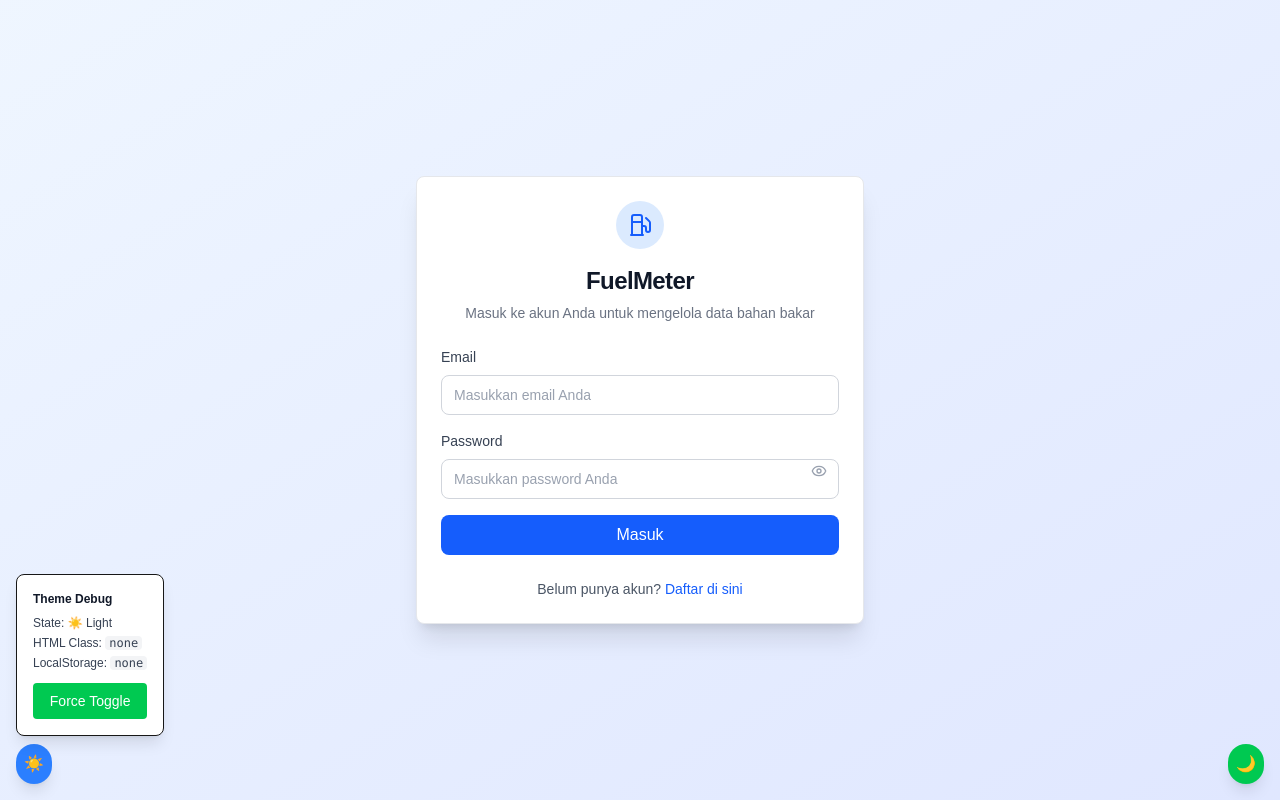
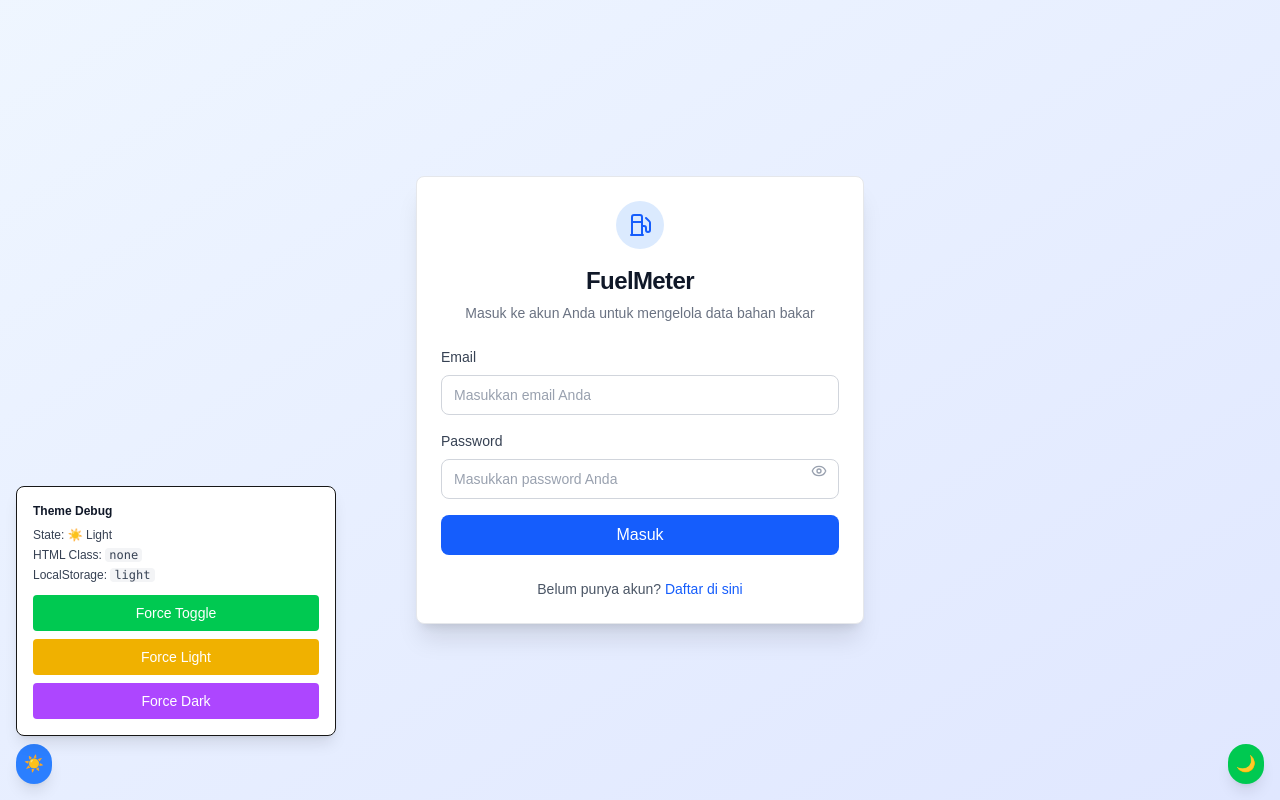
Before and after one commit to TheFahmi/fuelmeter, a Next.js app: page /login in a window 1280 px wide. Both pictures are taken after a click on the button "☀️". Built offline with nearby package versions, Linux system fonts and the light colour scheme; no server answers.

Commit message:
fix: force light mode functionality with improved theme handling

```diff
--- a/src/app/globals.css
+++ b/src/app/globals.css
@@ -15,16 +15,26 @@ body {
   font-family: Arial, Helvetica, sans-serif;
 }
 
-/* Light mode styles */
-html {
-  background-color: #ffffff;
-  color: #171717;
+/* Light mode styles - Force light theme */
+html:not(.dark) {
+  background-color: #ffffff !important;
+  color: #171717 !important;
+}
+
+html:not(.dark) body {
+  background-color: #ffffff !important;
+  color: #171717 !important;
 }
 
 /* Dark mode styles */
 html.dark {
-  background-color: #0f172a;
-  color: #f8fafc;
+  background-color: #0f172a !important;
+  color: #f8fafc !important;
+}
+
+html.dark body {
+  background-color: #0f172a !important;
+  color: #f8fafc !important;
 }
 
 /* Ensure input text is visible in both modes */
--- a/src/components/ui/theme-debug.tsx
+++ b/src/components/ui/theme-debug.tsx
@@ -23,7 +23,34 @@ export function ThemeDebug() {
 
   const toggleTheme = () => {
     const newTheme = isDarkMode ? 'light' : 'dark'
+    console.log('Debug toggle theme to:', newTheme)
     localStorage.setItem('theme', newTheme)
+
+    // Force apply theme immediately
+    if (newTheme === 'dark') {
+      document.documentElement.classList.add('dark')
+      document.documentElement.style.colorScheme = 'dark'
+    } else {
+      document.documentElement.classList.remove('dark')
+      document.documentElement.style.colorScheme = 'light'
+    }
+
+    window.location.reload()
+  }
+
+  const forceLight = () => {
+    console.log('Force light mode')
+    localStorage.setItem('theme', 'light')
+    document.documentElement.classList.remove('dark')
+    document.documentElement.style.colorScheme = 'light'
+    window.location.reload()
+  }
+
+  const forceDark = () => {
+    console.log('Force dark mode')
+    localStorage.setItem('theme', 'dark')
+    document.documentElement.classList.add('dark')
+    document.documentElement.style.colorScheme = 'dark'
     window.location.reload()
   }
 
@@ -60,12 +87,24 @@ export function ThemeDebug() {
             <div>State: {isDarkMode ? '🌙 Dark' : '☀️ Light'}</div>
             <div>HTML Class: <code className="bg-gray-100 dark:bg-gray-700 px-1 rounded">{htmlClass || 'none'}</code></div>
             <div>LocalStorage: <code className="bg-gray-100 dark:bg-gray-700 px-1 rounded">{localStorageTheme}</code></div>
-            <div className="pt-2">
+            <div className="pt-2 space-y-2">
               <button
                 onClick={toggleTheme}
                 className="w-full px-3 py-2 bg-green-500 hover:bg-green-600 text-white rounded text-sm font-medium transition-colors"
               >
                 Force Toggle
+              </button>
+              <button
+                onClick={forceLight}
+                className="w-full px-3 py-2 bg-yellow-500 hover:bg-yellow-600 text-white rounded text-sm font-medium transition-colors"
+              >
+                Force Light
+              </button>
+              <button
+                onClick={forceDark}
+                className="w-full px-3 py-2 bg-purple-500 hover:bg-purple-600 text-white rounded text-sm font-medium transition-colors"
+              >
+                Force Dark
               </button>
             </div>
           </div>
--- a/src/components/ui/theme-wrapper.tsx
+++ b/src/components/ui/theme-wrapper.tsx
@@ -16,8 +16,10 @@ export function ThemeWrapper({ children, fallback }: ThemeWrapperProps) {
   )
 }
 
-function ThemeWrapperInner({ children }: ThemeWrapperProps) {
+function ThemeWrapperInner({ children }: { children: (props: { isDarkMode: boolean; toggleDarkMode: () => void }) => React.ReactNode }) {
   const { isDarkMode, toggleDarkMode } = useTheme()
+
+  console.log('ThemeWrapper isDarkMode:', isDarkMode)
 
   return <>{children({ isDarkMode, toggleDarkMode })}</>
 }
--- a/src/contexts/theme-context.tsx
+++ b/src/contexts/theme-context.tsx
@@ -13,14 +13,26 @@ export function ThemeProvider({ children }: { children: React.ReactNode }) {
   const [isDarkMode, setIsDarkMode] = useState(false)
   const [mounted, setMounted] = useState(false)
 
+  // Apply theme immediately to prevent flashing
+  const applyTheme = (darkMode: boolean) => {
+    console.log('Applying theme:', darkMode ? 'dark' : 'light')
+    if (darkMode) {
+      document.documentElement.classList.add('dark')
+      document.documentElement.style.colorScheme = 'dark'
+    } else {
+      document.documentElement.classList.remove('dark')
+      document.documentElement.style.colorScheme = 'light'
+    }
+  }
+
   // Initialize theme
   useEffect(() => {
     setMounted(true)
 
     const savedTheme = localStorage.getItem('theme')
-    const prefersDark = window.matchMedia('(prefers-color-scheme: dark)').matches
+    console.log('Saved theme:', savedTheme)
 
-    // Determine initial theme
+    // Default to light mode if no preference is saved
     let initialDarkMode = false
 
     if (savedTheme === 'dark') {
@@ -28,18 +40,14 @@ export function ThemeProvider({ children }: { children: React.ReactNode }) {
     } else if (savedTheme === 'light') {
       initialDarkMode = false
     } else {
-      // No saved preference, use system preference
-      initialDarkMode = prefersDark
+      // Default to light mode for new users
+      initialDarkMode = false
+      localStorage.setItem('theme', 'light')
     }
 
+    console.log('Initial dark mode:', initialDarkMode)
     setIsDarkMode(initialDarkMode)
-
-    // Apply theme to DOM
-    if (initialDarkMode) {
-      document.documentElement.classList.add('dark')
-    } else {
-      document.documentElement.classList.remove('dark')
-    }
+    applyTheme(initialDarkMode)
   }, [])
 
   // Prevent hydration mismatch
@@ -49,18 +57,21 @@ export function ThemeProvider({ children }: { children: React.ReactNode }) {
 
   const toggleDarkMode = () => {
     const newDarkMode = !isDarkMode
+    console.log('Toggle theme:', { from: isDarkMode, to: newDarkMode })
 
     // Update state
     setIsDarkMode(newDarkMode)
 
-    // Update DOM
-    if (newDarkMode) {
-      document.documentElement.classList.add('dark')
-      localStorage.setItem('theme', 'dark')
-    } else {
-      document.documentElement.classList.remove('dark')
-      localStorage.setItem('theme', 'light')
-    }
+    // Apply theme immediately
+    applyTheme(newDarkMode)
+
+    // Save preference
+    localStorage.setItem('theme', newDarkMode ? 'dark' : 'light')
+
+    // Force re-render
+    setTimeout(() => {
+      window.dispatchEvent(new Event('storage'))
+    }, 0)
   }
 
   return (
```
